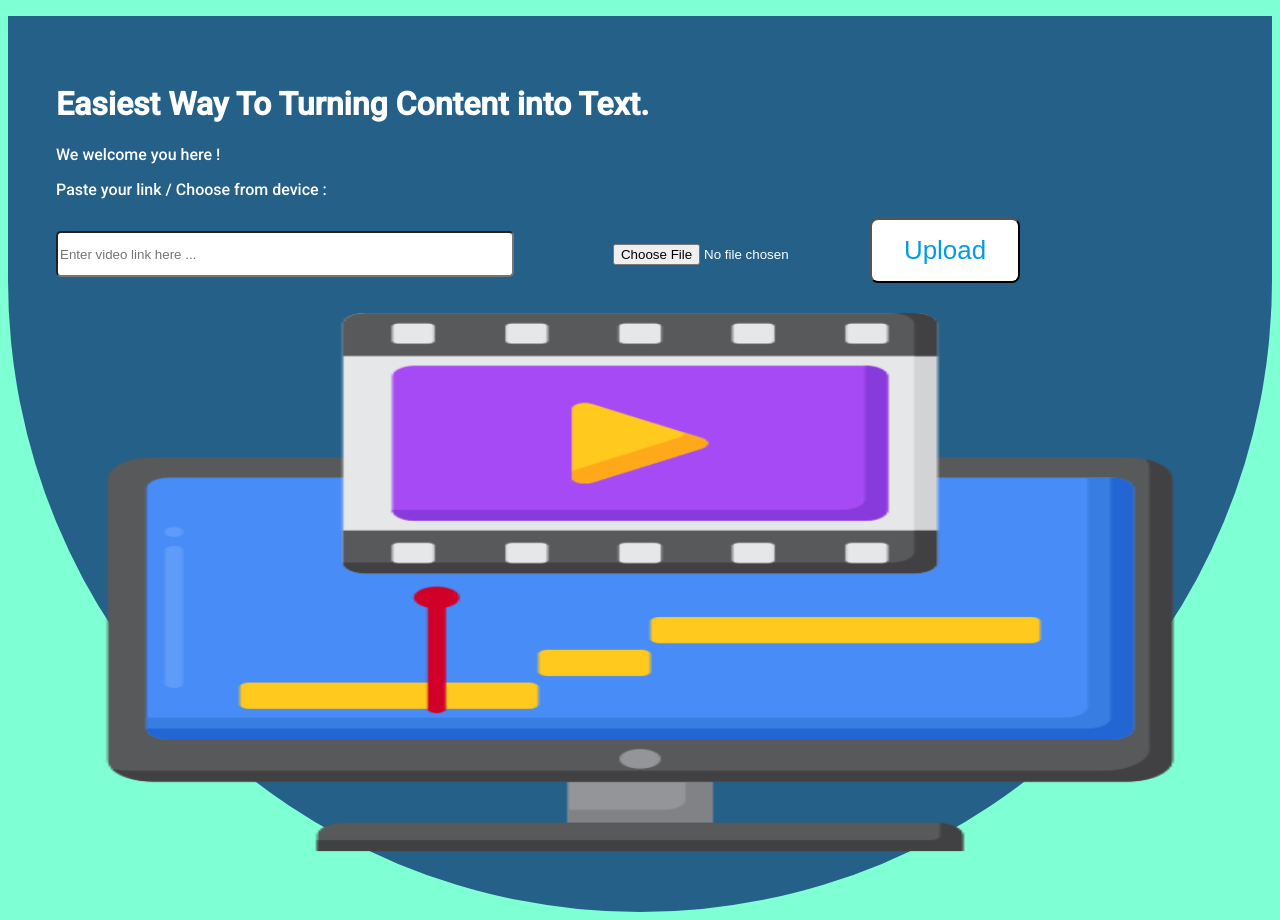
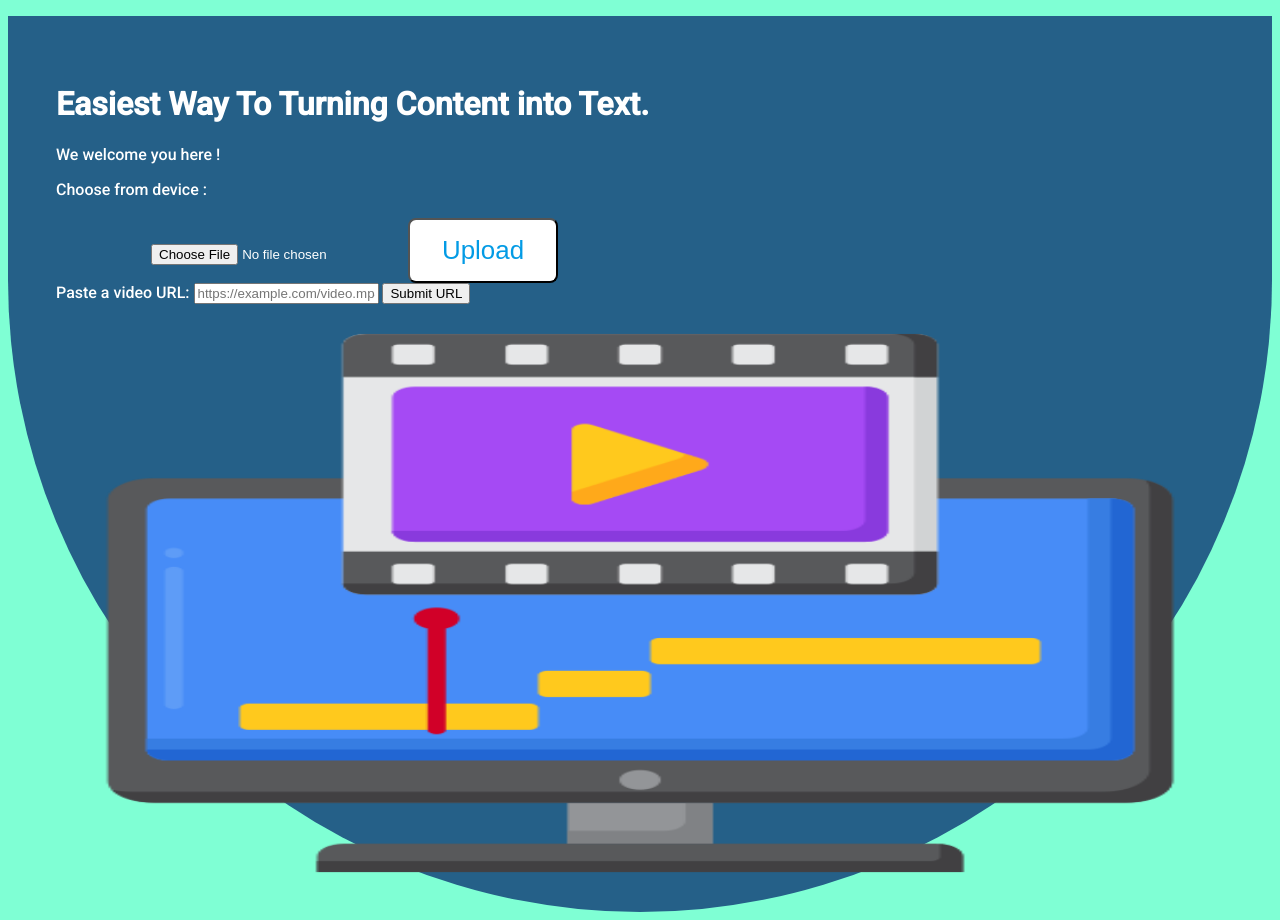
Before and after one commit to Nehul-Krushna/Video_Summmarization_Project, a Flask app: page / in a window 1280 px wide. Shown: the part 124-1044 px from the top of the page. Run offline with Flask 3, Linux system fonts and the light colour scheme; some libraries are stand-ins or nearby versions; some web fonts are replaced.

Commit message:
YT Video download

```diff
--- a/app/routes.py
+++ b/app/routes.py
@@ -1,6 +1,10 @@
 from flask import Blueprint, render_template, request, redirect, url_for
 from werkzeug.utils import secure_filename
+from urllib.parse import urlparse
 import os
+import requests
+from pytube import YouTube
+
 main = Blueprint('main', __name__)
 
 UPLOAD_FOLDER = 'uploads'
@@ -20,18 +24,52 @@ def contact():
 
 @main.route('/upload', methods=['POST'])
 def upload_file():
-    if 'file' not in request.files:
-        return redirect(request.url)
+    if not os.path.exists(UPLOAD_FOLDER):
+        os.makedirs(UPLOAD_FOLDER)
 
-    file = request.files['file']
+    if 'file' in request.files:
+        file = request.files['file']
+        if file.filename != '' and allowed_file(file.filename):
+            filename = secure_filename(file.filename)
+            file.save(os.path.join(UPLOAD_FOLDER, filename))
 
-    if file.filename == '':
-        return redirect(request.url)
+    elif 'video_url' in request.form:
+        video_url = request.form['video_url']
+        if video_url:
+            save_video_from_url(video_url)
 
-    if file and allowed_file(file.filename):
-        filename = secure_filename(file.filename)
-        file.save(os.path.join(UPLOAD_FOLDER, filename))
-        return redirect(url_for('main.home'))
+    return redirect(url_for('main.home'))
 
 def allowed_file(filename):
     return '.' in filename and filename.rsplit('.', 1)[1].lower() in ALLOWED_EXTENSIONS
+
+def save_video_from_url(video_url):
+    # Parse the video URL
+    parsed_url = urlparse(video_url)
+    print("Debugging: ", parsed_url)
+    # Check if the URL is a valid video URL
+    if parsed_url.netloc in ['www.youtube.com', 'youtube.com','youtu.be']:
+        try:
+            # Download YouTube video using pytube
+            print("debug1")
+            yt = YouTube(video_url)
+            stream = yt.streams.filter(file_extension='mp4').first()
+            filename = secure_filename(yt.title + '.mp4')
+            file_path = os.path.join(UPLOAD_FOLDER, filename)
+            stream.download(output_path=UPLOAD_FOLDER, filename=filename)
+            print(f"Downloaded YouTube video: {filename}")
+        except Exception as e:
+            print(f"Error downloading YouTube video: {e}")
+    elif parsed_url.scheme and parsed_url.netloc and parsed_url.path:
+        response = requests.get(video_url, stream=True)
+
+        if response.status_code == 200 and allowed_file(parsed_url.path):
+            # Extract the filename from the URL path
+            filename = secure_filename(os.path.basename(parsed_url.path))
+            file_path = os.path.join(UPLOAD_FOLDER, filename)
+
+            # Save the video file
+            with open(file_path, 'wb') as f:
+                for chunk in response.iter_content(chunk_size=8192):
+                    f.write(chunk)
+            print(f"Downloaded video from URL: {filename}")
--- a/app/templates/home.html
+++ b/app/templates/home.html
@@ -61,11 +61,15 @@
                 <form action="/upload" method="post" enctype="multipart/form-data">
                     <p class="lead muted">We welcome you here !</p>
 
-                        <label for="freeform">Paste your link / Choose from device :</label>
+                        <label for="freeform">Choose from device :</label>
                         <br><br>
-                        <input type="text" id="freeform" name="freeform" rows="4" cols="50" placeholder="Enter video link here ...">
-                        <input type="file" id="myFile" name="file" accept=".mp4, .mkv" style="margin-left: 95px;" required>
+                        <input type="file" id="myFile" name="file" accept=".mp4, .mkv" style="margin-left: 95px;" >
                         <input type="submit" class="get-started" value="Upload">
+                </form>
+                <form action="/upload" method="post">
+                    <label for="video_url">Paste a video URL:</label>
+                    <input type="url" name="video_url" placeholder="https://example.com/video.mp4" required>
+                    <input type="submit" value="Submit URL">
                 </form>
                 <br>
             </div>
```
Also changed, not shown: 1 other file.
